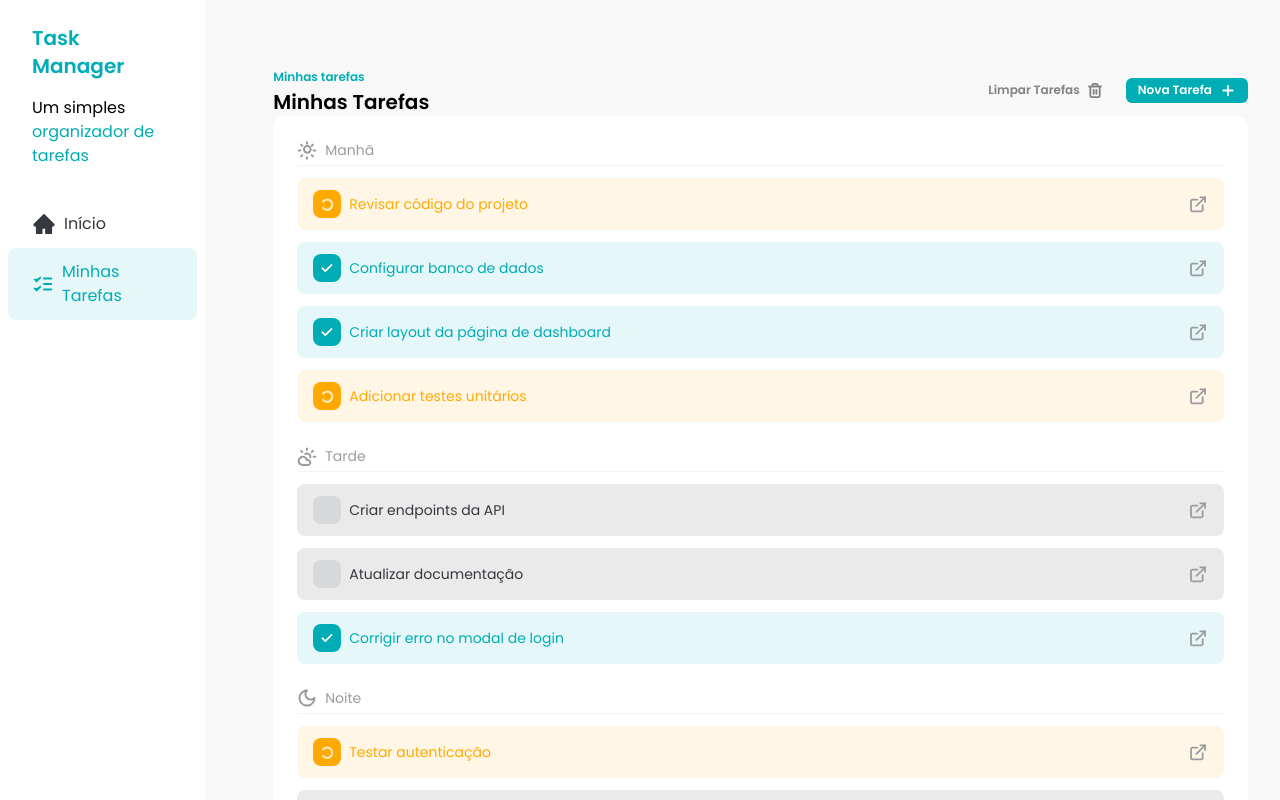
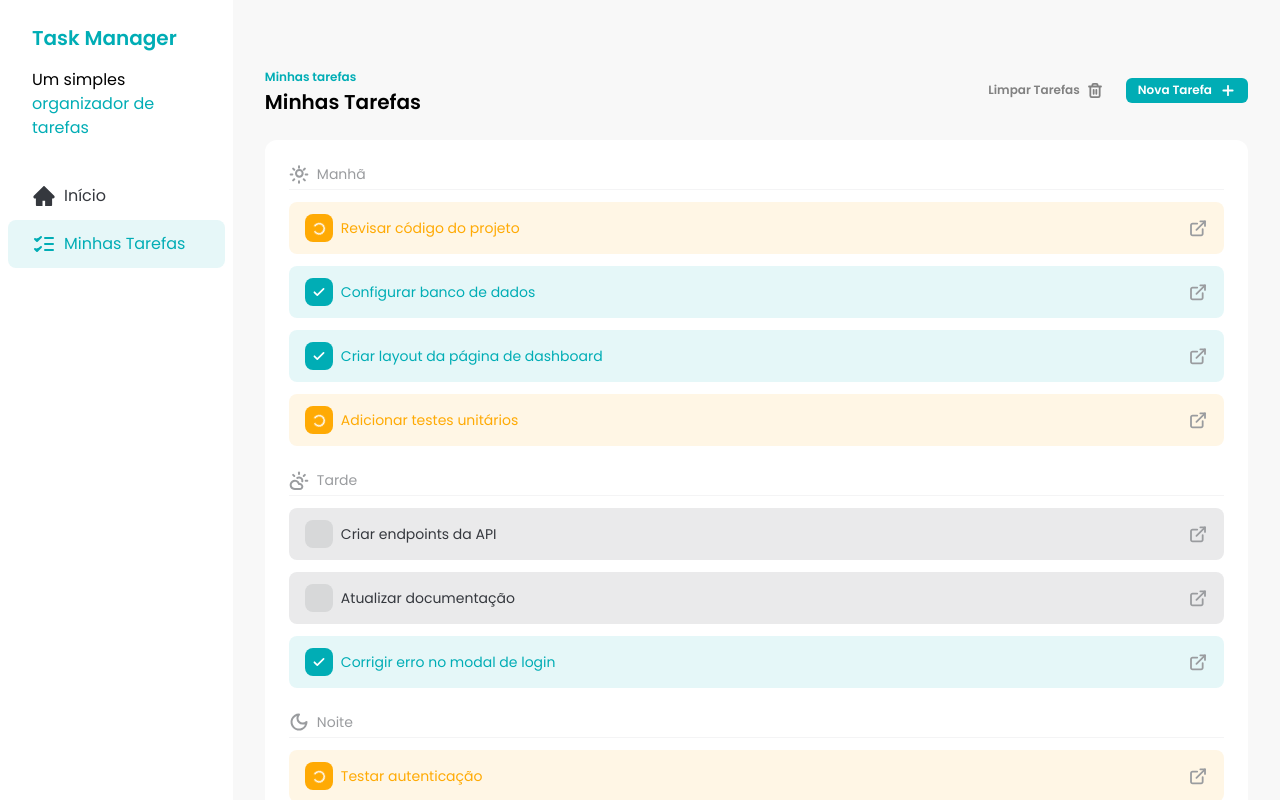
Before and after one commit to PauloRicardofsa98/task-manager, a React (Vite) app: page / in a window 1280 px wide. Shown: the top 800 px of the page. Built offline with nearby package versions, Linux system fonts and the light colour scheme.

Commit message:
style: adjust layout and spacing in App, Tasks, and SideBar components

```diff
--- a/src/App.jsx
+++ b/src/App.jsx
@@ -3,7 +3,7 @@ import Tasks from "./components/Tasks";
 
 const App = () => {
   return (
-    <div className="flex gap-9">
+    <div className="flex">
       <SideBar />
       <Tasks />
     </div>
--- a/src/components/Tasks.jsx
+++ b/src/components/Tasks.jsx
@@ -39,7 +39,7 @@ const Tasks = () => {
   };
 
   return (
-    <div className="w-full px-8 py-16">
+    <div className="w-full space-y-6 px-8 py-16">
       <div className="flex w-full justify-between">
         <div>
           <span className="text-xs font-semibold text-[#00ADB5]">
--- a/src/components/sidebar.jsx
+++ b/src/components/sidebar.jsx
@@ -4,7 +4,7 @@ import TasksIcon from "../assets/icons/tasks.svg?react";
 
 const SideBar = () => {
   return (
-    <div className="h-screen w-64 bg-white">
+    <div className="h-screen w-72 bg-white">
       <div className="space-y-4 px-8 py-6">
         <h1 className="text-xl font-semibold text-[#00ADB5]">Task Manager</h1>
 
```
